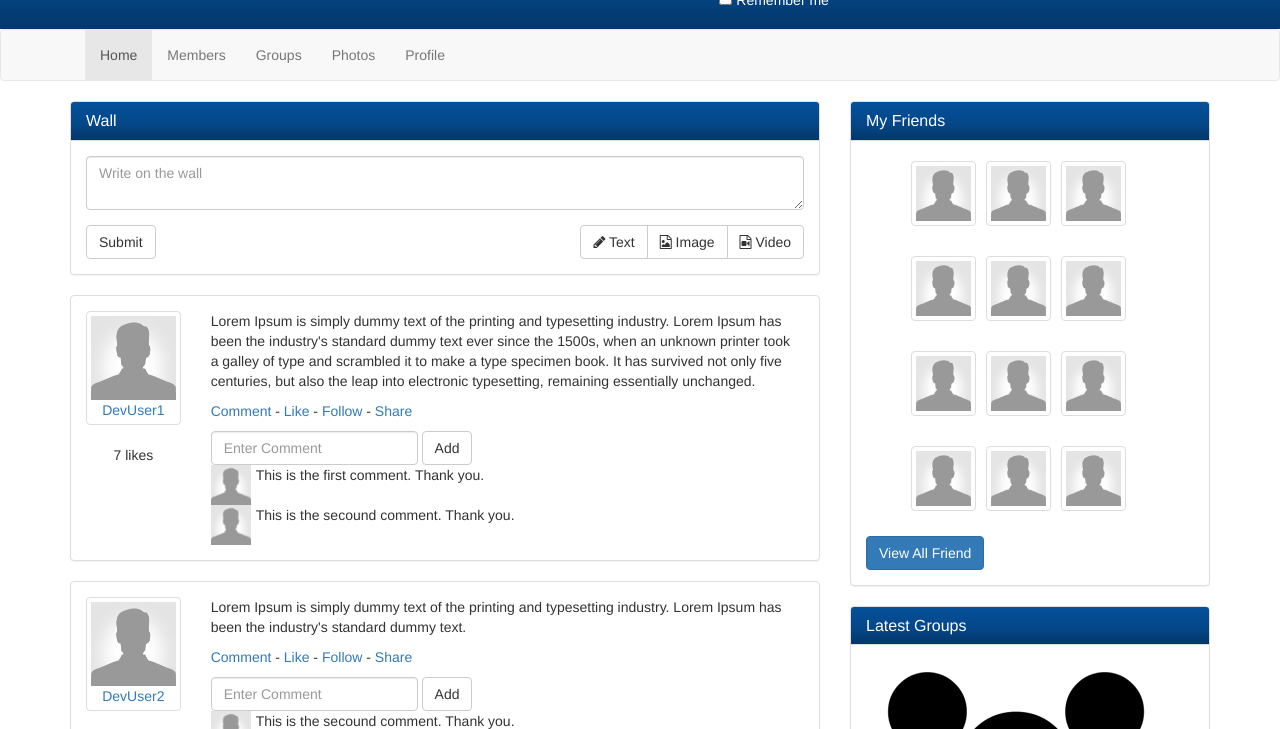
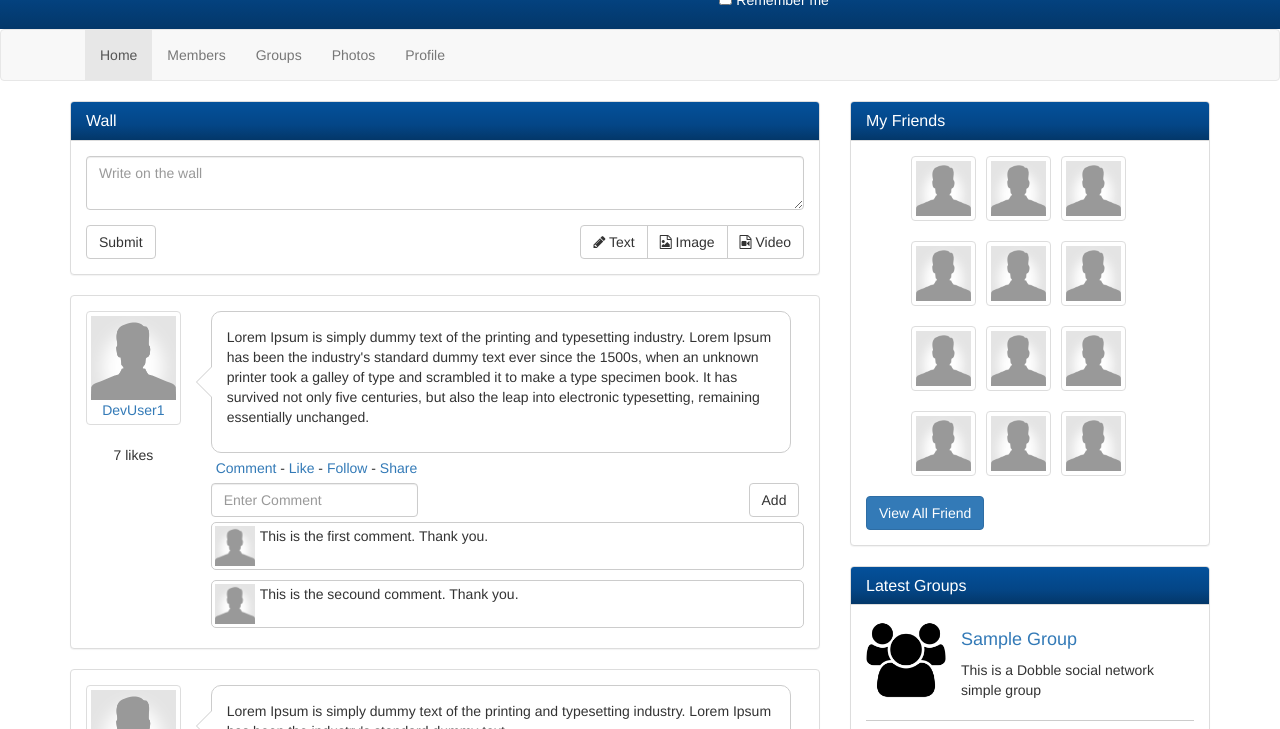
Before and after one commit to galopezb/dobble, a plain HTML site: page index.html in a window 1280 px wide. Shown: the part 71-800 px from the top of the page. Drawn offline with nearby package versions, Linux system fonts and the light colour scheme.

Commit message:
fine tuning the main page

```diff
--- a/css/style.css
+++ b/css/style.css
@@ -21,6 +21,51 @@ header .logo {
 .bubble {
   position: relative;
   width: 580px;
+  min-height: 65px;
+  padding: 15px;
+  background: #fff;
+  border-radius: 10px;
+  border: 1px solid #ccc;
+}
+
+.bubble:after {
+	position: absolute;
+	content: '';
+	border-style: solid;
+	border-width: 15px 15px 15px 0;
+	border-color: transparent #fff;
+	display: block;
+	width: 0;
+	z-index: 1;
+	margin-top: -15px;
+	left: -15px;
+	top: 50%;
+}
+
+.bubble:before {
+	position: absolute;
+	content: '';
+	border-style: solid;
+	border-width: 15px 15px 15px 0;
+	border-color: transparent #ccc;
+	display: block;
+	width: 0;
+	z-index: 0;
+	margin-top: -15px;
+	left: -16px;
+	top: 50%;
+}
+
+.post-actions {
+	margin: 5px;
+}
+
+.comment-form .form-group {
+	width: 90%;
+}
+
+.comment-form input {
+	width: 100%;
 }
 
 .comment-avatar img{
@@ -28,9 +73,18 @@ header .logo {
   margin-right: 5px;
 }
 
+.comment {
+	border: 1px solid #ccc;
+	border-radius: 5px;
+	padding: 3px;
+	margin: 5px 0;
+	overflow: auto;
+	width: 100%;
+}
+
 .friends li {
   list-style: none;
-  padding: 5px;
+  padding: 0 5px;
   display: inline;
   float: left;
 }
@@ -38,3 +92,27 @@ header .logo {
 .friends img {
   width: 55px;
 }
+
+.groups img {
+	width: 80px;
+	float: left;
+	margin-right: 15px;
+}
+
+.group-item {
+	padding-bottom: 10px;
+	margin-bottom: 20px;
+	border-bottom: 1px solid #ccc;
+	overflow:auto;
+}
+
+footer {
+	background: #f4f4f4;
+	height: 90px;
+	color: #04519b;
+	font-weight: bold;
+	text-align: center;
+	padding-top: 40px;
+	margin-top: 30px;
+	border-top: 7px solid #04519b;
+}
--- a/index.html
+++ b/index.html
@@ -258,11 +258,13 @@
                   <h4><a href="#">Sample Group</a></h4>
                   <p>This is a Dobble social network simple group</p>
                 </div>
+                <div class="clearfix"></div>
                 <div class="group-item">
                   <img src="img/group.png">
                   <h4><a href="#">Sample Group</a></h4>
                   <p>This is a Dobble social network simple group</p>
                 </div>
+                <div class="clearfix"></div>
                 <div class="group-item">
                   <img src="img/group.png">
                   <h4><a href="#">Sample Group</a></h4>
```
